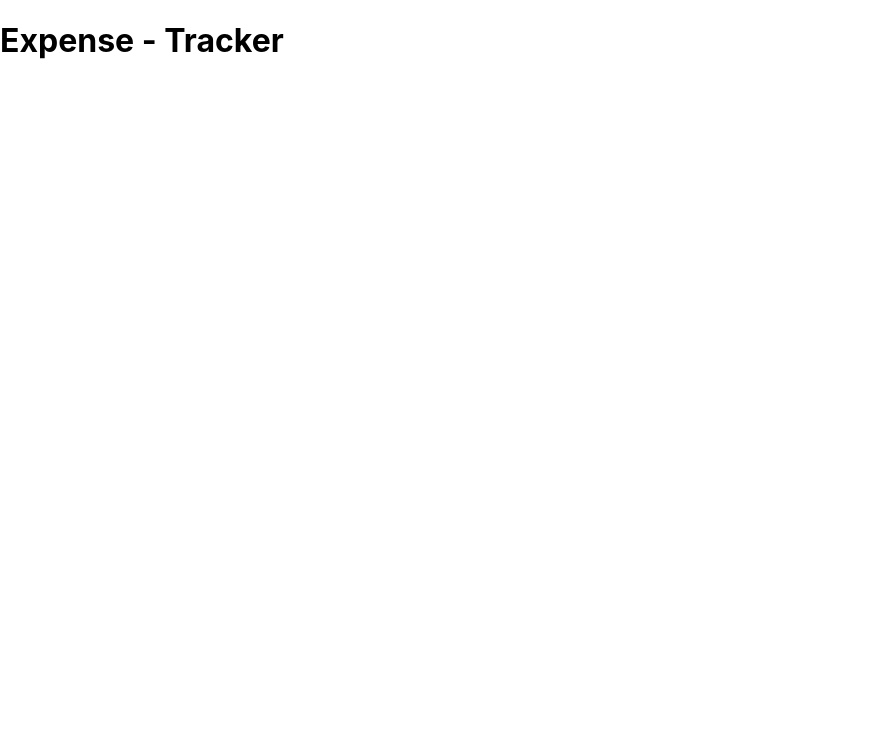
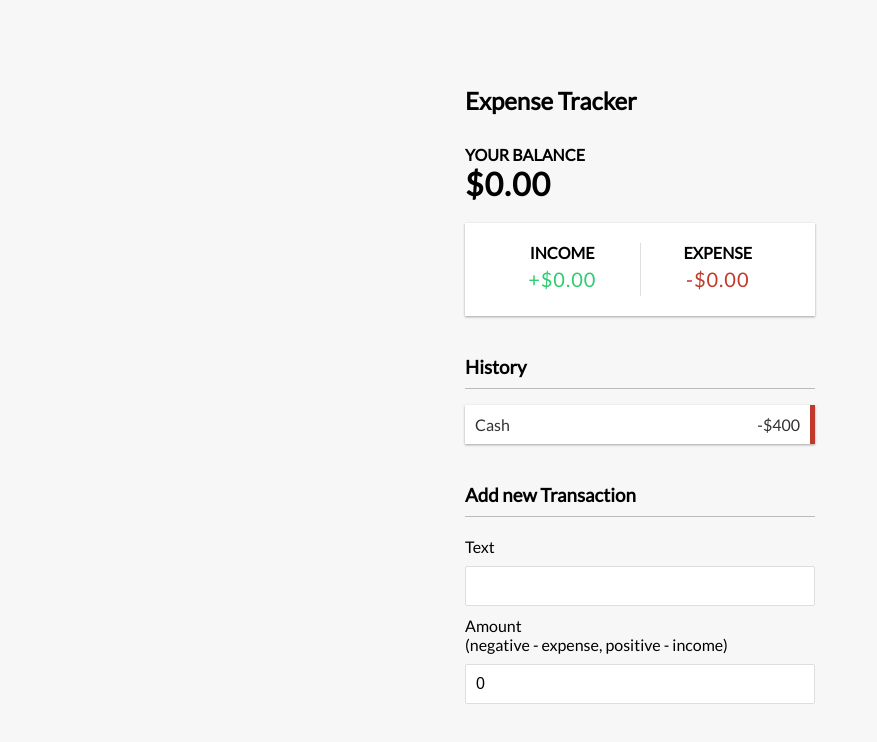
Before and after one commit to anjali7528/Expense-Tracker, a React (Create React App) app: page / in a window 1280 px wide. Shown: the top 742 px of the page, without its empty margins (0-877 px from the left). Built offline with nearby package versions, Linux system fonts and the light colour scheme.

Commit message:
UI Setup

```diff
--- /dev/null
+++ b/src/AddTransaction.js
@@ -0,0 +1,25 @@
+import React, { useState } from 'react'
+
+function AddTransaction() {
+    const [text, setText] = useState(" ");
+    const [amount, setAmount] = useState(0);
+
+  return (
+   <>
+   <h3>Add new Transaction</h3>
+   <form >
+       <div className="form-control">
+           <label htmlFor="text">Text</label>
+           <input type="text" value={text} onChange={(e) => setText(e.target.value)} placeholder="Enter Text ... "/>
+       </div>
+       <div className="form-control">
+           <label htmlFor="amount">Amount <br/>
+           (negative - expense, positive - income)</label>
+        <input type="number"  value={amount} onChange={(e) => setAmount(e.target.value)} placeholder="Enter amount ... "/>
+       </div>
+   </form>
+   </>
+  )
+}
+
+export default AddTransaction
--- a/src/App.js
+++ b/src/App.js
@@ -1,9 +1,21 @@
+import Header from "./Header";
+import Balance from "./Balance";
+import IncomeExpenses from "./IncomeExpenses";
+import TransactionList from "./TransactionList";
+import AddTransaction from "./AddTransaction";
+
 
 function App() {
   return (
-    <div className="App">
-     <h1>Expense - Tracker</h1>
+  <div className="App">
+       <Header />
+    <div className="container">
+       <Balance />
+      <IncomeExpenses/>
+      <TransactionList/>
+      <AddTransaction/>
     </div>
+  </div>
   );
 }
 
--- /dev/null
+++ b/src/Balance.js
@@ -0,0 +1,12 @@
+import React from 'react'
+
+function Balance() {
+  return (
+      <>
+      <h4>Your Balance</h4>
+      <h1 >$0.00</h1>
+      </>
+  )
+}
+
+export default Balance
--- /dev/null
+++ b/src/Header.js
@@ -0,0 +1,9 @@
+import React from 'react'
+
+export default function () {
+  return (
+    <h2>
+        Expense Tracker
+    </h2>
+  )
+}
--- /dev/null
+++ b/src/IncomeExpenses.js
@@ -0,0 +1,18 @@
+import React from 'react'
+
+function IncomeExpenses() {
+  return (
+    <div className="inc-exp-container">
+        <div>
+            <h4>Income</h4>
+            <p  className="money plus">+$0.00</p>
+        </div>
+        <div>
+            <h4>Expense</h4>
+            <p className="money minus">-$0.00</p>
+        </div>
+    </div>
+  )
+}
+
+export default IncomeExpenses
--- /dev/null
+++ b/src/TransactionList.js
@@ -0,0 +1,22 @@
+import React from 'react'
+
+function TransactionList() {
+  return (
+    <div>
+       <h3>History</h3>
+       <ul  className="list">
+           <li className="minus">
+           Cash
+           <span>
+               -$400
+           </span>
+           <button className="delete-btn">
+            X
+           </button>
+           </li>
+           </ul>
+    </div>
+  )
+}
+
+export default TransactionList
--- a/src/index.css
+++ b/src/index.css
@@ -1,13 +1,151 @@
-body {
-  margin: 0;
-  font-family: -apple-system, BlinkMacSystemFont, 'Segoe UI', 'Roboto', 'Oxygen',
-    'Ubuntu', 'Cantarell', 'Fira Sans', 'Droid Sans', 'Helvetica Neue',
-    sans-serif;
-  -webkit-font-smoothing: antialiased;
-  -moz-osx-font-smoothing: grayscale;
+@import url('https://fonts.googleapis.com/css?family=Lato&display=swap');
+
+:root {
+  --box-shadow: 0 1px 3px rgba(0, 0, 0, 0.12), 0 1px 2px rgba(0, 0, 0, 0.24);
 }
 
-code {
-  font-family: source-code-pro, Menlo, Monaco, Consolas, 'Courier New',
-    monospace;
+* {
+  box-sizing: border-box;
 }
+
+body {
+  background-color: #f7f7f7;
+  display: flex;
+  flex-direction: column;
+  align-items: center;
+  justify-content: center;
+  min-height: 100vh;
+  margin: 0;
+  font-family: 'Lato', sans-serif;
+}
+
+.container {
+  margin: 30px auto;
+  width: 350px;
+}
+
+h1 {
+  letter-spacing: 1px;
+  margin: 0;
+}
+
+h3 {
+  border-bottom: 1px solid #bbb;
+  padding-bottom: 10px;
+  margin: 40px 0 10px;
+}
+
+h4 {
+  margin: 0;
+  text-transform: uppercase;
+}
+
+.inc-exp-container {
+  background-color: #fff;
+  box-shadow: var(--box-shadow);
+  padding: 20px;
+  display: flex;
+  justify-content: space-between;
+  margin: 20px 0;
+}
+
+.inc-exp-container > div {
+  flex: 1;
+  text-align: center;
+}
+
+.inc-exp-container > div:first-of-type {
+  border-right: 1px solid #dedede;
+}
+
+.money {
+  font-size: 20px;
+  letter-spacing: 1px;
+  margin: 5px 0;
+}
+
+.money.plus {
+  color: #2ecc71;
+}
+
+.money.minus {
+  color: #c0392b;
+}
+
+label {
+  display: inline-block;
+  margin: 10px 0;
+}
+
+input[type='text'],
+input[type='number'] {
+  border: 1px solid #dedede;
+  border-radius: 2px;
+  display: block;
+  font-size: 16px;
+  padding: 10px;
+  width: 100%;
+}
+
+.btn {
+  cursor: pointer;
+  background-color: #9c88ff;
+  box-shadow: var(--box-shadow);
+  color: #fff;
+  border: 0;
+  display: block;
+  font-size: 16px;
+  margin: 10px 0 30px;
+  padding: 10px;
+  width: 100%;
+}
+
+.btn:focus,
+.delete-btn:focus {
+  outline: 0;
+}
+
+.list {
+  list-style-type: none;
+  padding: 0;
+  margin-bottom: 40px;
+}
+
+.list li {
+  background-color: #fff;
+  box-shadow: var(--box-shadow);
+  color: #333;
+  display: flex;
+  justify-content: space-between;
+  position: relative;
+  padding: 10px;
+  margin: 10px 0;
+}
+
+.list li.plus {
+  border-right: 5px solid #2ecc71;
+}
+
+.list li.minus {
+  border-right: 5px solid #c0392b;
+}
+
+.delete-btn {
+  cursor: pointer;
+  background-color: #e74c3c;
+  border: 0;
+  color: #fff;
+  font-size: 20px;
+  line-height: 20px;
+  padding: 2px 5px;
+  position: absolute;
+  top: 50%;
+  left: 0;
+  transform: translate(-100%, -50%);
+  opacity: 0;
+  transition: opacity 0.3s ease;
+}
+
+.list li:hover .delete-btn {
+  opacity: 1;
+}
```
